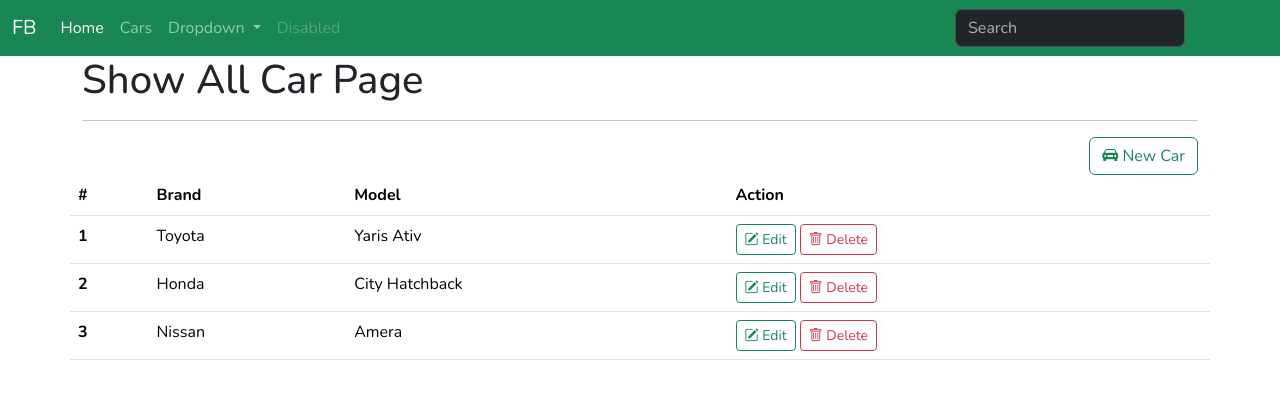
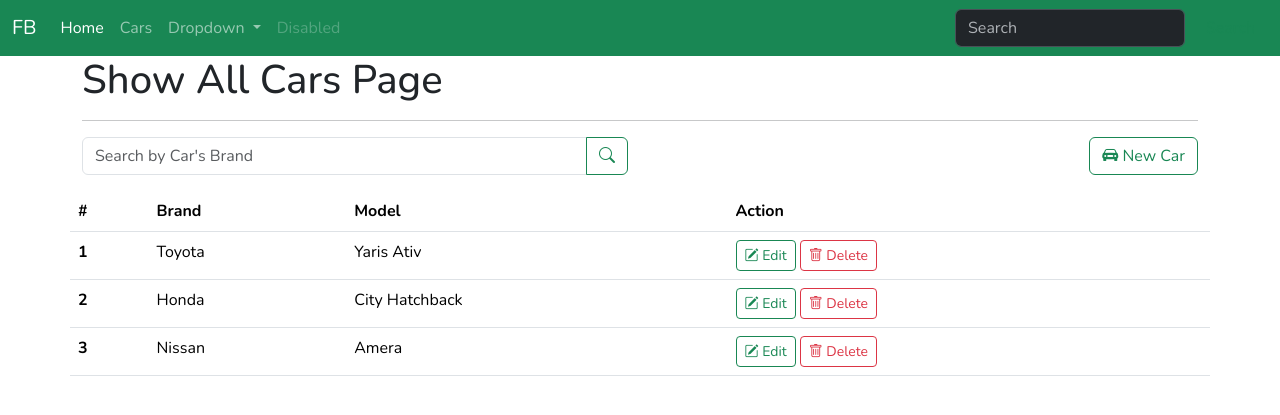
Before and after one commit to Nattaphat67122/flask-bootstrap, a Flask app: page /cars in a window 1280 px wide. Shown: the top 415 px of the page. Run offline with Flask 3, Linux system fonts and the light colour scheme.

Commit message:
update car

```diff
--- a/main.py
+++ b/main.py
@@ -1,54 +1,87 @@
 from flask import Flask, flash, render_template, request, redirect, url_for
 
 app = Flask(__name__)
-app.config['SECRET_KEY'] = b'what yes'
+app.config['SECRET_KEY'] = b'hgkjfytdfguilikoiu'
 
-cars =[
-    { 'id': 1, 'brand': 'Toyota', 'model': 'Yaris Ativ', 'year': 2020 , 'price': 559000},
-    { 'id': 2, 'brand': 'Honda', 'model': 'City Hatchback', 'year': 2024 , 'price': 650000},
-    { 'id': 3, 'brand': 'Nissan', 'model': 'Amera', 'year': 2025 , 'price': 450000}
+cars = [
+  {'id':1, 'brand': 'Toyota', 'model':'Yaris Ativ', 'year': 2024, 'price': 570000},
+  {'id':2, 'brand':'Honda', 'model':'City Hatchback', 'year': 2024, 'price': 650000},
+  {'id':3, 'brand': 'Nissan', 'model':'Amera', 'year': 2025, 'price': 550000}
 ]
 
 @app.route('/')
 def index():
-    return render_template('index.html', title='Home Page')
+  return render_template('index.html', title='Home Page')
 
-@app.route('/cars')
-def all_car():
+@app.route('/cars', methods=['GET', 'POST'])
+def all_cars():
+  if request.method == 'POST':
+    brand = request.form['brand']
+    tmp_cars = []
+    for car in cars:
+      if brand in car['brand']:
+        tmp_cars.append(car)
+    # cars = tmp_cars
     return render_template('cars/cars.html',
-                           title='Show All Car Page',
-                            cars=cars)
+                         title='Search Cars Page',
+                         cars=tmp_cars)
 
-@app.route('/car/new', methods=['GET', 'POST'])
+  return render_template('cars/cars.html',
+                         title='Show All Cars Page',
+                         cars=cars)
+
+@app.route('/cars/new', methods=['GET', 'POST'])
 def new_car():
-    if request.method == 'POST':
-        brand = request.form['brand']
-        model = request.form['model']
-        year = int(request.form['year'])
-        price = int(request.form['price'])
+  if request.method == 'POST':
+    brand = request.form['brand']
+    model = request.form['model']
+    year = int(request.form['year'])
+    price = int(request.form['price'])
 
-        length = len(cars)
-        id = cars[length - 1]['id'] + 1
+    length = len(cars)
+    id = cars[length-1]['id'] + 1
 
-        car = { 'id': id, 'brand': brand, 'model': model, 'year': year , 'price': price}
-        cars.append(car)
+    car = {'id':id, 'brand': brand, 'model':model, 'year': year, 'price': price}
 
-        flash('Add New Car Successfully!!!', 'success')
-        return redirect(url_for('all_car'))
+    cars.append(car)
+    flash('Add new Car Successfull.', 'success')
+    return redirect(url_for('all_cars'))
 
-    return render_template('cars/new_car.html',
-                           title='New Car Page')
+  return render_template('cars/new_car.html',
+                          title='New Car Page')
 
-@app.route('/car/<int:id>/delete')
+@app.route('/cars/<int:id>/delete')
 def delete_car(id):
-    for car in cars:
-       if id == car['id']:
-           cars.remove(car)
-           break
-    flash('Delete Car Successfully!!!', 'success')
-    return redirect(url_for('all_car'))
+  for car in cars:
+    if id == car['id']:
+      cars.remove(car)
+      break
+  flash('Delete car successfull', 'success')
+  return redirect(url_for('all_cars'))
 
-@app.route('/car/<int:id>/edit')
+@app.route('/cars/<int:id>/edit', methods=['GET', 'POST'])
 def edit_car(id):
-   return render_template('cars/edit_car.html',
-                          title='Edit Car Page')
+  for c in cars:
+    if id == c['id']:
+      car = c
+      break
+  if request.method == 'POST':
+    brand = request.form['brand']
+    model = request.form['model']
+    year = int(request.form['year'])
+    price = int(request.form['price'])
+
+    for c in cars:
+      if id == c['id']:
+        c['brand'] = brand
+        c['model'] = model
+        c['year'] = year
+        c['price'] = price
+        break
+
+    flash('Update Car Successfull.', 'success')
+    return redirect(url_for('all_cars'))
+
+  return render_template('cars/edit_car.html',
+                         title='Edit Car Page',
+                         car=car)
--- a/templates/cars/cars.html
+++ b/templates/cars/cars.html
@@ -9,7 +9,16 @@
     <h1>{{title}}</h1>
     <hr>
     <div class="row">
-    <div class="col"></div>
+    <div class="col">
+      <form method="post">
+    <div class="input-group mb-3">
+      <input name="brand" type="text" class="form-control" placeholder="Search by Car's Brand" aria-label="Recipient’s username" aria-describedby="button-addon2">
+      <button class="btn btn-outline-success" type="submit id="button-addon2">
+        <i class="bi bi-search"></i>
+      </button>
+    </div>
+      </form>
+    </div>
     <div class="col">
         <a href="{{ url_for('new_car') }}" class="btn btn-outline-success float-end">
             <i class="bi bi-car-front-fill"></i>
--- a/templates/navbar.html
+++ b/templates/navbar.html
@@ -1,16 +1,16 @@
 <nav class="navbar navbar-expand-lg bg-success" data-bs-theme="dark">
   <div class="container-fluid">
-    <a class="navbar-brand" href="{{ url_for('all_car') }}">FB</a>
+    <a class="navbar-brand" href="{{ url_for('index') }}">FB</a>
     <button class="navbar-toggler" type="button" data-bs-toggle="collapse" data-bs-target="#navbarSupportedContent" aria-controls="navbarSupportedContent" aria-expanded="false" aria-label="Toggle navigation">
       <span class="navbar-toggler-icon"></span>
     </button>
     <div class="collapse navbar-collapse" id="navbarSupportedContent">
       <ul class="navbar-nav me-auto mb-2 mb-lg-0">
         <li class="nav-item">
-          <a class="nav-link active" aria-current="page" href="{{ url_for('all_car') }}">Home</a>
+          <a class="nav-link active" aria-current="page" href="{{ url_for('index') }}">Home</a>
         </li>
         <li class="nav-item">
-          <a class="nav-link" href="{{ url_for('all_car') }}">Cars</a>
+          <a class="nav-link" href="{{ url_for('all_cars') }}">Cars</a>
         </li>
         <li class="nav-item dropdown">
           <a class="nav-link dropdown-toggle" href="#" role="button" data-bs-toggle="dropdown" aria-expanded="false">
```
Also changed, not shown: templates/cars/edit_car.html (+10 -6 lines).
